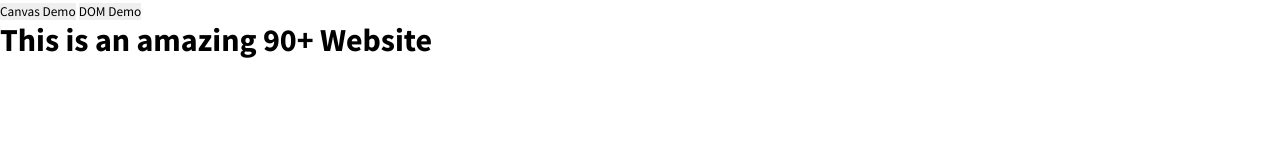
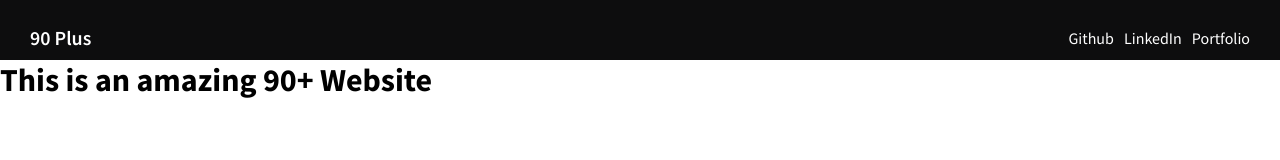
Before and after one commit to Nikoobox/ninetyplus, a website built with webpack: page index.html in a window 1280 px wide. Built offline with nearby package versions, Linux system fonts and the light colour scheme.

Commit message:
basic navbar styling

```diff
--- a/index.html
+++ b/index.html
@@ -14,9 +14,26 @@
 </head>
 
 <body>
-    <button id="canvas-demo">Canvas Demo</button>
-    <button id="DOM-demo">DOM Demo</button>
-    <script src="./dist/main.js"></script>
+    <header class='navbar'>
+        <div class='logo-box'>
+            90 Plus
+        </div>
+        <div class='links'>
+            <div>Github</div>
+            <div>LinkedIn</div>
+            <div>Portfolio</div>
+        </div>
+    </header>
+
+    <div class='main-container'>
+        <h1>This is an amazing 90+ Website</h1>
+
+    </div>
+
+
+
+    <!-- <button id="canvas-demo">Canvas Demo</button>
+    <button id="DOM-demo">DOM Demo</button> -->
+    <!-- <script src="./dist/main.js"></script> -->
 </body>
-    <h1>This is an amazing 90+ Website</h1>
 </html>
--- a/src/index.js
+++ b/src/index.js
@@ -1,2 +1,3 @@
 import "./styles/index.scss";
 import "./styles/reset.scss";
+import "./styles/navbar.scss";
--- /dev/null
+++ b/src/styles/navbar.scss
@@ -0,0 +1,20 @@
+.navbar{
+    display:flex;
+    justify-content: space-between;
+    align-items: center;
+    background:#0D0D0E;
+    color:white;
+    height:60px;
+    padding: 25px 30px 10px;
+    .logo-box{
+        font-size:20px;
+        font-weight:600;
+    }
+    .links{
+        display:flex;
+        div{
+            margin-left:10px;
+        }
+    }
+
+}
```
